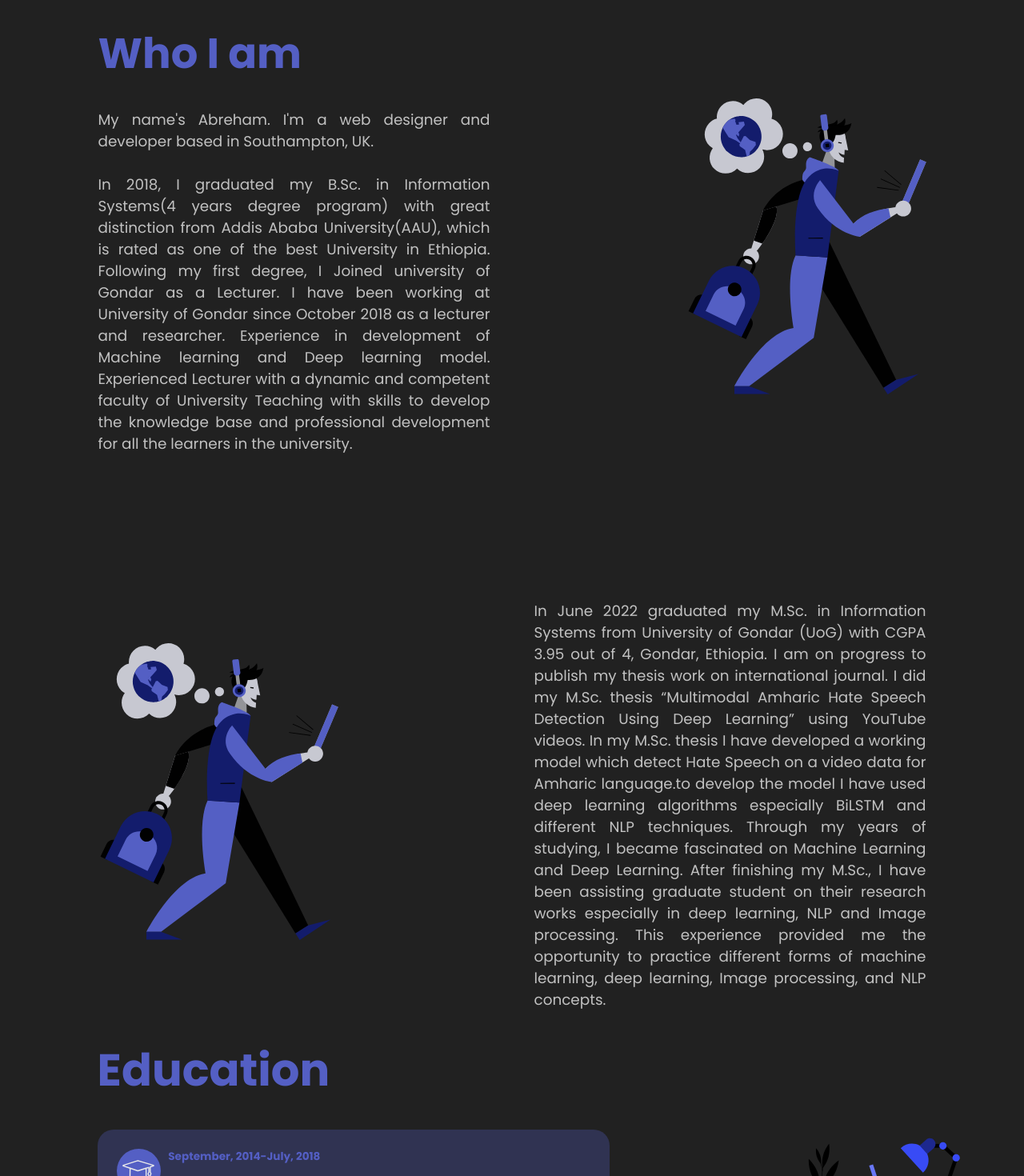
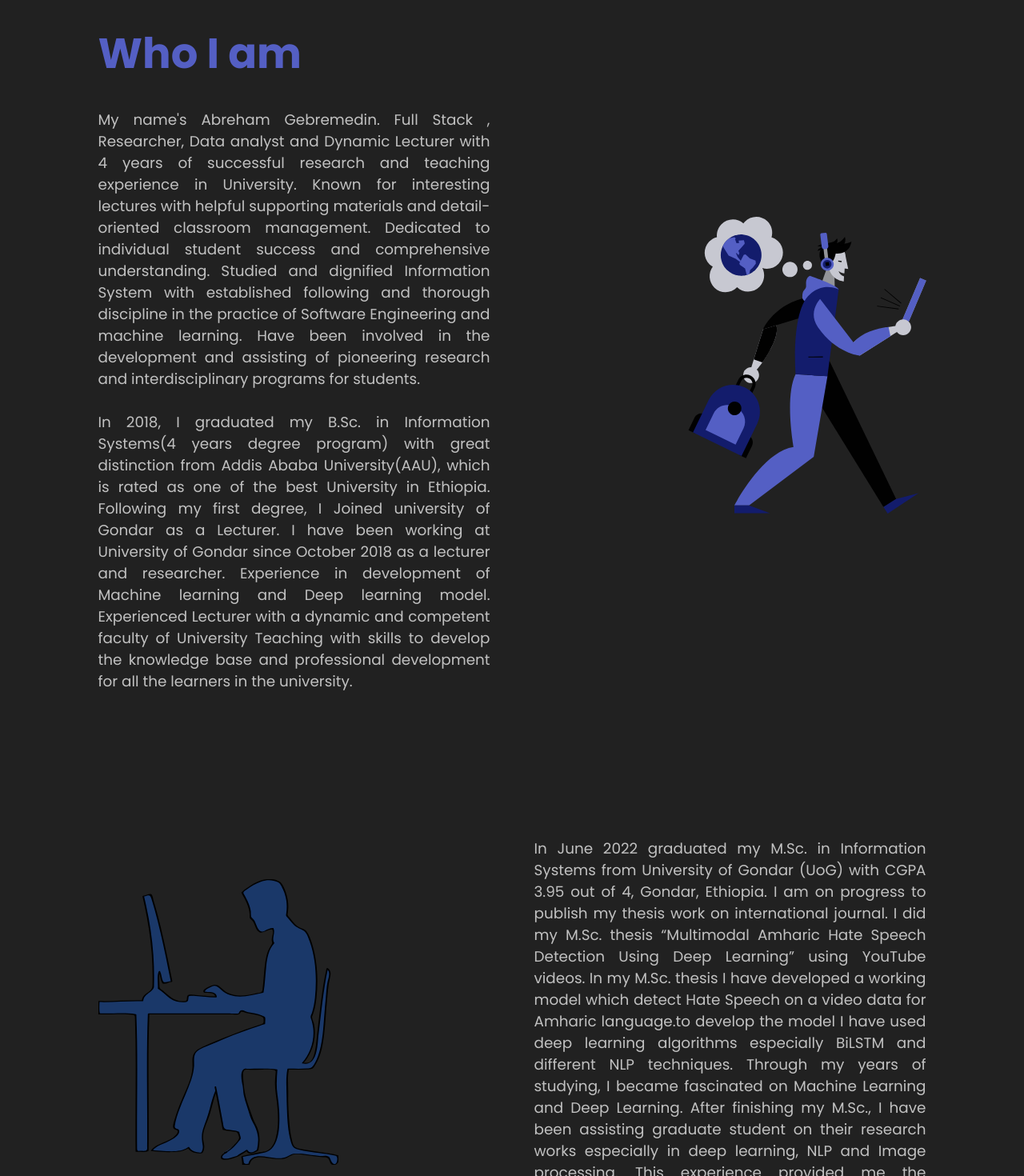
Before and after one commit to abreham-gebremedin/portofolio, a React (Create React App) app: page / in a window 1280 px wide. Shown: the part 900-2370 px from the top of the page at 80% size. Built offline with nearby package versions, Linux system fonts and the light colour scheme; a web font is replaced by a local one.

Commit message:
updated by Abreham

```diff
--- a/src/components/About/About.css
+++ b/src/components/About/About.css
@@ -73,6 +73,9 @@
     flex: 0.5;
 }
 
+#firist-image{
+  display: none;
+}
 @media (min-width: 992px) and (max-width: 1380px) {
 
     .about-description > h2 {
@@ -85,6 +88,12 @@
 
     .about-img>img {
         width: 300px;
+    }
+    #firist-image{
+      display: none;
+    }
+    #second-image{
+      display: flex;
     }
 }
 
@@ -122,6 +131,12 @@
     .about-img > img {
         width: 250px;
         flex: 0.4;
+    }
+    #firist-image{
+      display: flex;
+    }
+    #second-image{
+      display: none;
     }
 
 }
@@ -172,4 +187,7 @@
     .about-img > img {
         width: 200px;
     }
+    #second-image{
+      display: none;
+    }
 }
--- a/src/components/About/About.js
+++ b/src/components/About/About.js
@@ -30,16 +30,22 @@ function About() {
             </div>
 
 
-            <div className="about-body">
-                <div className="about-img">
+            <div className="about-body" >
+                <div className="about-img" id='second-image' >
                     <img
-                        src={aboutData.image === 1 ? theme.aboutimg1 : theme.aboutimg2}
+                        src={aboutData.image === 2 ? theme.aboutimg1 : theme.aboutimg3}
                         alt=""
                     />
                 </div>
                 <div className="about-description">
                     <p style={{color:theme.tertiary80}}> <br/><br/>{aboutData.description3}</p>
+                </div><div className="about-img" id='firist-image' >
+                    <img
+                        src={aboutData.image === 2? theme.aboutimg3: theme.aboutimg3}
+                        alt=""
+                    />
                 </div>
+
 
             </div>
         </div>
--- a/src/components/Landing/Landing.css
+++ b/src/components/Landing/Landing.css
@@ -192,15 +192,14 @@
   }
   .landing--container-right {
     box-sizing: border-box;
-    padding: 0 2rem;
+    padding: 1rem 2rem;
     flex: initial;
     height: 70%;
     width: 100%;
     background-color: #eaeaea;
     align-items: center;
     justify-content: center;
-    padding: 0 2rem;
-  }
+   }
   .lcr--content {
     margin-top: 20%;
     margin-right: initial;
@@ -217,7 +216,7 @@
   .lcr--content p {
     font-size: 0.8rem;
     text-align: center;
-    margin: 1 auto;
+    margin: 1 1;
     width: 90%;
     text-align:justify;
     text-justify: inter-word;
@@ -250,7 +249,7 @@
 
 @media only screen and (min-device-width: 320px) and (max-device-width: 480px) and (-webkit-device-pixel-ratio: 2) and (device-aspect-ratio: 2/3) {
   .landing {
-    height: 100%;
+    height: fit-content;
   }
 
   .landing--img {
--- a/src/data/aboutData.js
+++ b/src/data/aboutData.js
@@ -1,6 +1,6 @@
 export const aboutData = {
     title: "Who I am",
-    description1: "My name's Abreham. I'm a web designer and developer based in Southampton, UK.",
+    description1: "My name's Abreham Gebremedin. Full Stack , Researcher, Data analyst and  Dynamic Lecturer with 4 years of successful research and teaching experience in University. Known for interesting lectures with helpful supporting materials and detail-oriented classroom management. Dedicated to individual student success and comprehensive understanding. Studied and dignified Information System with established following and thorough discipline in the practice of Software Engineering and machine learning. Have been involved in the development and assisting of pioneering research and interdisciplinary programs for students.",
     description2: "In 2018, I graduated my B.Sc. in Information Systems(4 years degree program) with great distinction from Addis Ababa University(AAU), which is rated as one of the best University in Ethiopia. Following my first degree, I Joined university of Gondar as a Lecturer. I have been working at University of Gondar since October 2018 as a lecturer and researcher. Experience in development of Machine learning and Deep learning model. Experienced Lecturer with a dynamic and competent faculty of University Teaching with skills to develop the knowledge base and professional development for all the learners in the university.",
     description3: "In June 2022 graduated my M.Sc. in Information Systems from University of Gondar (UoG) with CGPA 3.95 out of 4, Gondar, Ethiopia. I am on progress to publish my thesis work on international journal. I did my M.Sc. thesis “Multimodal Amharic Hate Speech Detection Using Deep Learning” using YouTube videos. In my M.Sc. thesis I have developed a working model which detect Hate Speech on a video data for Amharic language.to develop the model I have used deep learning algorithms especially BiLSTM and different NLP techniques. Through my years of studying, I became fascinated on Machine Learning and Deep Learning. After finishing my M.Sc., I have been assisting graduate student on their research works especially in deep learning, NLP and Image processing. This experience provided me the opportunity to practice different forms of machine learning, deep learning, Image processing, and NLP concepts.",
 
--- a/src/data/headerData.js
+++ b/src/data/headerData.js
@@ -5,7 +5,6 @@ export const headerData = {
     name: 'Abreham Gebremedin',
     title: "Lecturer | Researcher | Software Developer| Data Analyst",
     desciption:"Experience in Full Stack Software Development and development of Machine learning and Deep learning model. Experienced Lecturer with a dynamic and competent faculty of University Teaching with skills to develop the knowledge base and professional development for all the learners in the university. Skilled in Python (Programming Language), Research, React, Node Js, Adobe XD, Angular, Ionic, Laravel, Teaching, and Software Development. Education professional with Master of Science in Information Systems.",
-    desciption1:"Dynamic Lecturer with 4 years of successful research and teaching experience in University. Known for interesting lectures with helpful supporting materials and detail-oriented classroom management. Dedicated to individual student success and comprehensive understanding. Studied and dignified Information System with established following and thorough discipline in the practice of Software Engineering and machine learning. Have been involved in the development and assisting of pioneering research and interdisciplinary programs for students.",
-    image: profile,
+     image: profile,
     resumePdf: resume
 }
--- a/src/theme/images.js
+++ b/src/theme/images.js
@@ -41,6 +41,8 @@ import contactsPink from '../assets/svg/contacts/contactsPink.svg'
 import contactsPurple from '../assets/svg/contacts/contactsPurple.svg'
 import contactsRed from '../assets/svg/contacts/contactsRed.svg'
 import contactsYellow from '../assets/svg/contacts/contactsYellow.svg'
+import distance from '../assets/svg/about/distance.svg'
+
 
 
 export {
@@ -48,5 +50,5 @@ export {
     orangeThemegirl, pinkThemeboy, pinkThemegirl, purpleThemeboy, purpleThemegirl, redThemeboy, redThemegirl,
     yellowThemeboy,yellowThemegirl,eduBlue,eduBlack,eduGreen,eduOrange,eduPink,eduPurple,eduRed,eduYellow,
     expBlue,expBlack,expGreen,expOrange,expPink,expPurple,expRed,expYellow,contactsBlue,contactsBlack,
-    contactsGreen,contactsOrange,contactsPink,contactsPurple,contactsRed,contactsYellow
+    contactsGreen,contactsOrange,contactsPink,contactsPurple,contactsRed,contactsYellow,distance
 }
--- a/src/theme/theme.js
+++ b/src/theme/theme.js
@@ -4,7 +4,7 @@ import {
     orangeThemegirl, pinkThemeboy, pinkThemegirl, purpleThemeboy, purpleThemegirl, redThemeboy, redThemegirl, yellowThemeboy,
     yellowThemegirl,eduBlack,eduBlue,eduGreen,eduOrange,eduPink,eduPurple,eduRed,eduYellow,expBlack,expBlue,expGreen,expOrange,
     expPink,expPurple,expRed,expYellow,contactsBlack,contactsBlue,contactsGreen,contactsOrange,contactsPink,contactsPurple,
-    contactsRed,contactsYellow
+    contactsRed,contactsYellow,distance
 } from './images'
 
 
@@ -89,6 +89,7 @@ export const bwThemeDark = {
     tertiary50: '#eaeaea80',
     aboutimg1: bwThemeboy,
     aboutimg2: bwThemegirl,
+
     eduimg: eduBlack,
     expimg: expBlack,
     contactsimg: contactsBlack
@@ -132,6 +133,8 @@ export const blueThemeDark = {
     tertiary50: '#eaeaea80',
     aboutimg1: blueThemeboy,
     aboutimg2: blueThemegirl,
+    aboutimg3: distance,
+
     eduimg: eduBlue,
     expimg: expBlue,
     contactsimg: contactsBlue
```
Also changed, not shown: src/assets/svg/about/distance.svg (added), src/assets/svg/man-suit-sitting-desk-working.svg (added).
